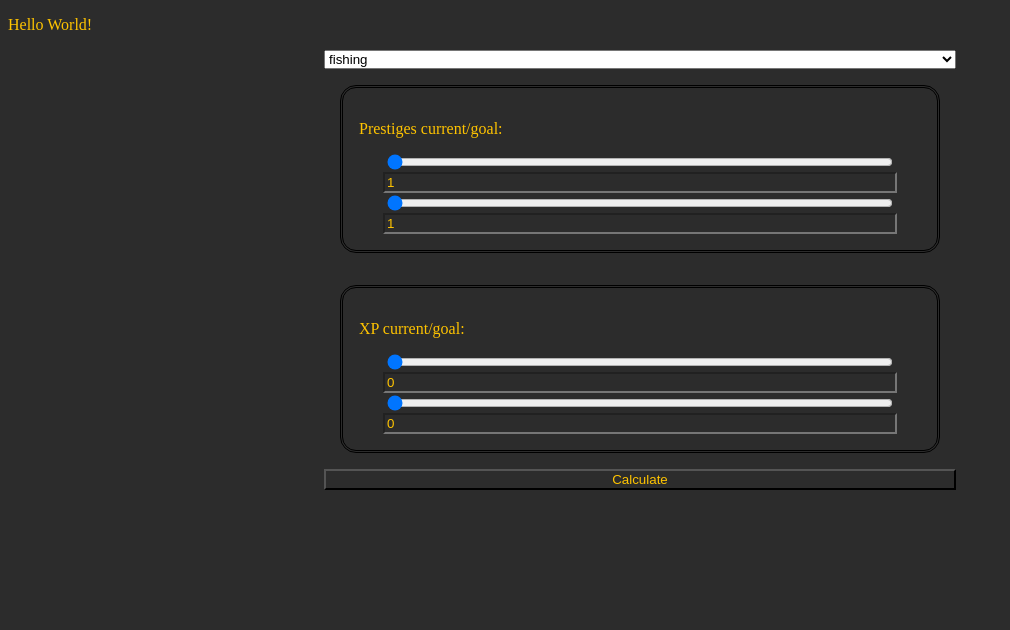
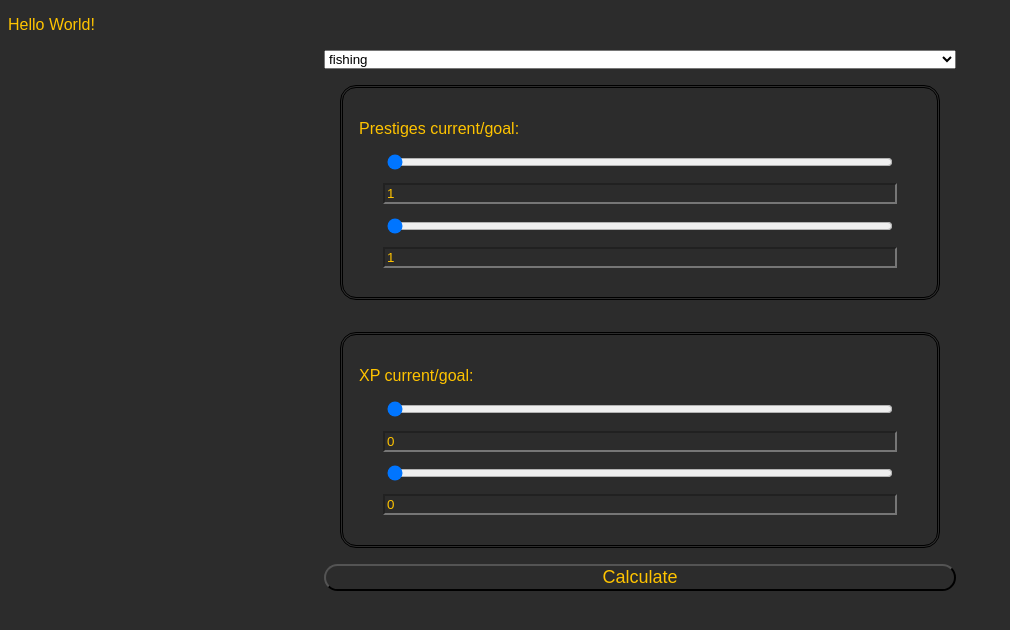
Before and after one commit to dss285/compsite, a plain HTML site: page index.html in a window 1280 px wide. Shown: the whole page, without its empty margins (0-1010 px from the left). Drawn offline with Linux system fonts and the light colour scheme.

Commit message:
Font, and resizing

```diff
--- a/style.css
+++ b/style.css
@@ -1,6 +1,7 @@
 body {
     color: rgb(255, 196, 0);
     background-color:rgb(44, 44, 44);
+    font-family:Arial, Helvetica, sans-serif;
 }
 .comp-skill-calc {
     display: flex;
@@ -16,6 +17,8 @@ body {
     margin-right: auto;
     background-color:rgb(44, 44, 44);
     color: rgb(255, 196, 0);
+    margin-top:1em;
+    margin-bottom:1em;
 }
 
 .comp-skill-calc .prestigeSliders, .comp-skill-calc .xpSliders {
@@ -28,4 +31,6 @@ body {
 .comp-skill-calc button {
     background-color:rgb(44, 44, 44);
     color: rgb(255, 196, 0);
+    font-size:large;
+    border-radius: 1em;
 }
```
